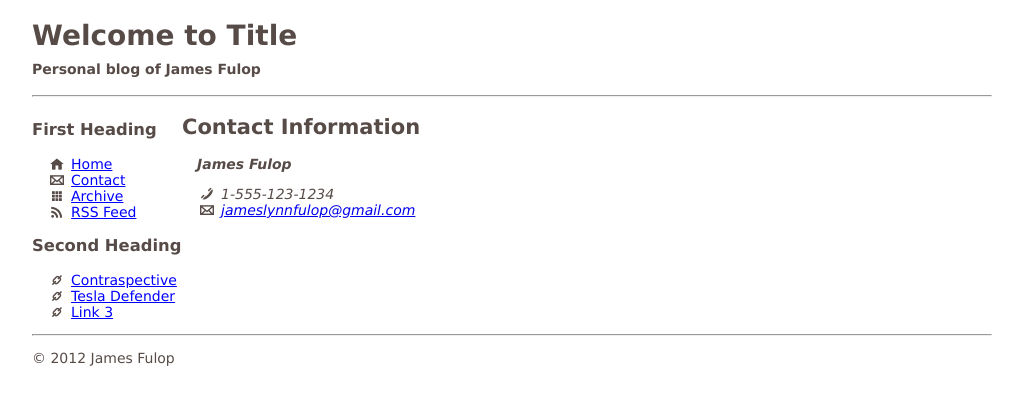
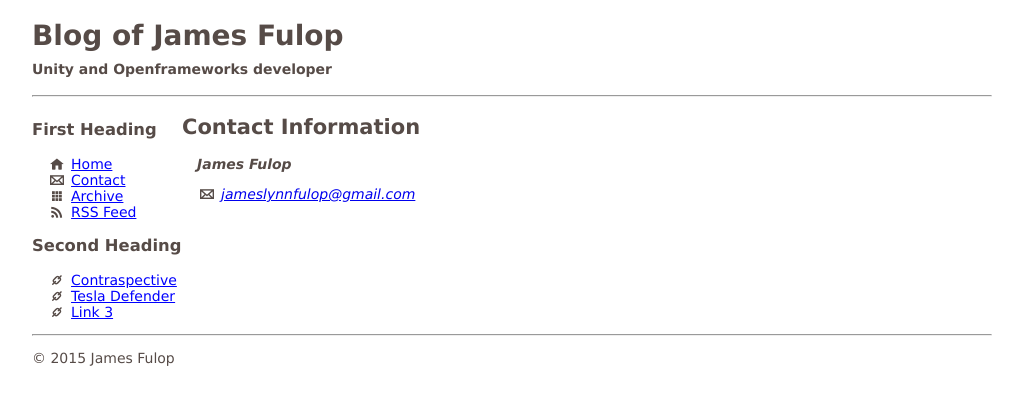
Before and after one commit to Velro/velro.github.io, a Jekyll site: the page built from contact.html, in a window 1280 px wide. Shown: the top 405 px of the page, without its empty margins (26-1049 px from the left). Built offline with Jekyll 4.4.1, drawn with Linux system fonts in a browser that asks for light colours; Markdown is read by kramdown in place of the engine named in the settings.

Commit message:
updated date, took out phone number thing, new title

```diff
--- a/_config.yml
+++ b/_config.yml
@@ -1,8 +1,8 @@
 # Name of your blog (this will show up at the top of your page and in the RSS feed)
-name: Title
+name: Blog of James Fulop
 
 # Short description (goes below the title; it will also be used in the RSS feed)
-description: Personal blog of James Fulop
+description: Unity and Openframeworks developer
 
 # Your name, as you want it to appear underneath each post and in the footer
 author: James Fulop
--- a/_layouts/default.html
+++ b/_layouts/default.html
@@ -17,7 +17,7 @@
 
     <body>
         <header>
-            <h1><a href="{{site.baseurl}}/">Welcome to {{ site.name }}</a></h1>
+            <h1><a href="{{site.baseurl}}/">{{ site.name }}</a></h1>
                 <h4>{{ site.description }}</h4>
             <hr />
         </header>
@@ -50,7 +50,7 @@
 
         <footer>
             <hr />
-            <p>&copy; <time>2012</time> {{ site.author }}</p>
+            <p>&copy; <time>2015</time> {{ site.author }}</p>
         </footer>
 
         <script src="{{site.baseurl}}/scripts.js"></script>
--- a/contact.html
+++ b/contact.html
@@ -7,7 +7,7 @@ title: Contact Information
     <address>
         <p><strong>{{site.author}}</strong></p>
 
-        <p><i class="icon-phone"></i> 1-555-123-1234<br/>
+        <!--<p><i class="icon-phone"></i> 1-555-123-1234<br/>-->
         <i class="icon-mail"></i> <a href="mailto:{{site.author_email}}">{{site.author_email}}</a></p>
     </address>
 </section>
```
